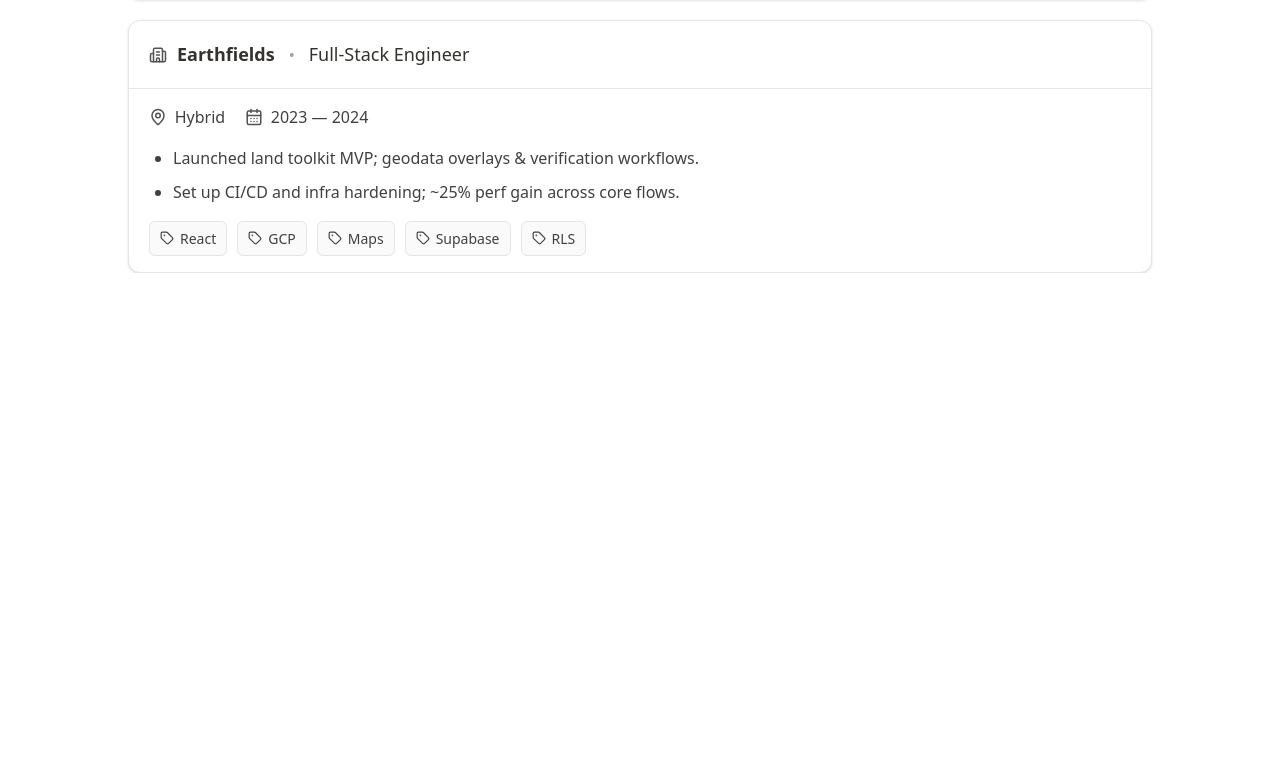
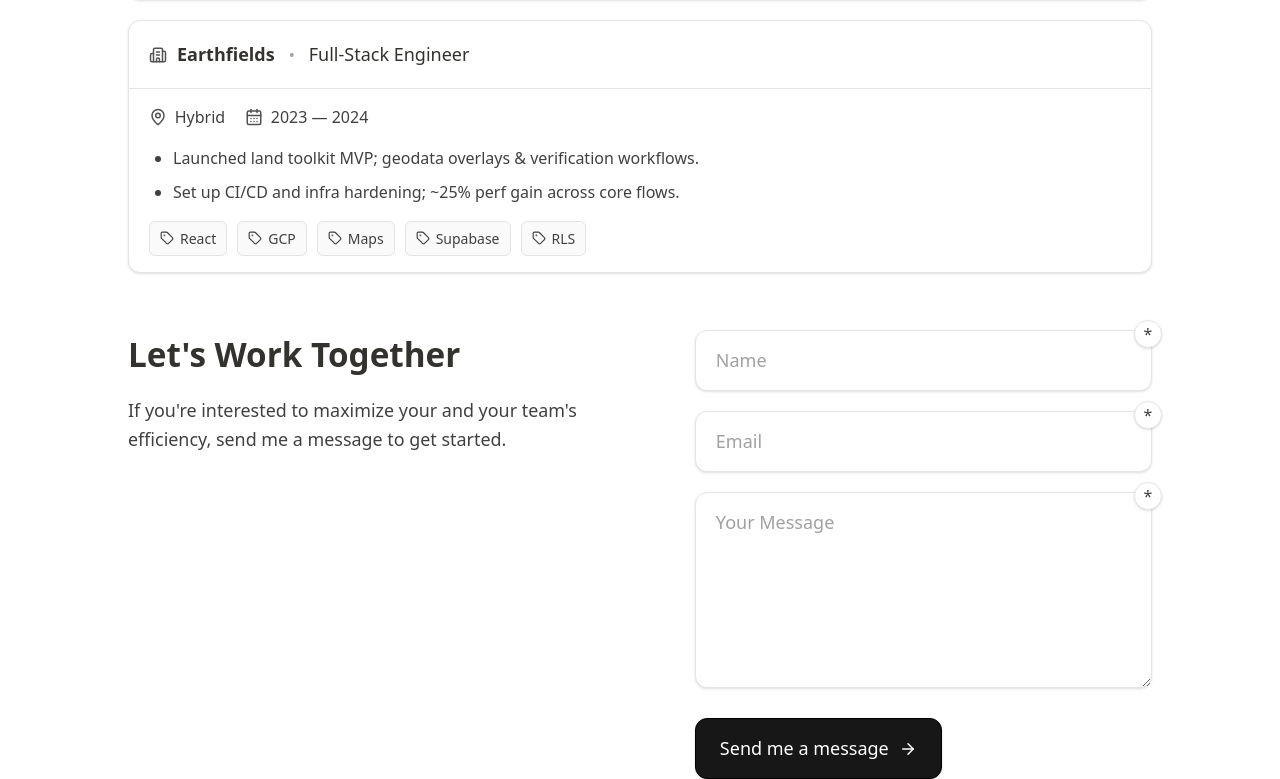
Before and after one commit to LuseBiswas/Portfolio, a Next.js app in the folder my-app/: page / in a window 1280 px wide. Shown: the part 2545-3324 px from the top of the page. Before the commit the page ends 2818 px from the top, so only its background shows below. Built offline with nearby package versions, Linux system fonts and the light colour scheme.

Commit message:
Contact Form is implemented

```diff
--- /dev/null
+++ b/my-app/app/components/Contact.jsx
@@ -0,0 +1,128 @@
+"use client";
+import { useState } from "react";
+import { ArrowRight } from "lucide-react";
+
+function FieldWrapper({ children }) {
+  // Adds the little * badge on the top-right corner
+  return (
+    <div className="relative">
+      <span className="pointer-events-none absolute -right-[clamp(6px,0.8vw,10px)] -top-[clamp(6px,0.8vw,10px)] inline-flex h-[clamp(20px,2.4vw,28px)] w-[clamp(20px,2.4vw,28px)] items-center justify-center rounded-full border border-neutral-200 bg-white text-[clamp(11px,1.3vw,16px)] text-neutral-700 shadow-sm">
+        *
+      </span>
+      {children}
+    </div>
+  );
+}
+
+export default function Contact() {
+  const [status, setStatus] = useState("idle");
+
+  async function onSubmit(e) {
+    e.preventDefault();
+    setStatus("sending");
+
+    const form = e.currentTarget;
+    const data = {
+      name: form.elements.namedItem("name")?.value,
+      email: form.elements.namedItem("email")?.value,
+      message: form.elements.namedItem("message")?.value,
+    };
+
+    try {
+      // TODO: wire this to your endpoint (e.g., /api/contact, Formspree, Resend, etc.)
+      // await fetch("/api/contact", { method: "POST", body: JSON.stringify(data) });
+      console.log("Contact payload:", data);
+      setStatus("sent");
+      form.reset();
+    } catch (err) {
+      console.error(err);
+      setStatus("error");
+    }
+  }
+
+  return (
+    <section id="contact" className="mt-[clamp(32px,4.5vw,80px)]">
+      <div className="mx-auto w-full max-w-[min(1600px,92vw)] px-[clamp(20px,6vw,128px)]">
+        <div
+          className="grid items-start gap-[clamp(20px,5vw,80px)]
+                     md:grid-cols-[minmax(0,1.1fr)_minmax(0,1fr)]"
+        >
+          {/* Left: copy */}
+          <div>
+            <h2 className="font-dm-sans font-semibold text-[#33322e] text-[clamp(18px,2.6vw,40px)]">
+              Let's Work Together
+            </h2>
+            <p className="mt-[clamp(10px,1.4vw,16px)] max-w-[48ch] text-[clamp(12px,1.4vw,18px)] leading-relaxed text-neutral-700">
+              If you&apos;re interested to maximize your and your team&apos;s efficiency,
+              send me a message to get started.
+            </p>
+          </div>
+
+          {/* Right: form */}
+          <form
+            onSubmit={onSubmit}
+            className="flex flex-col"
+            noValidate
+            aria-label="Contact form"
+          >
+            <div className="space-y-[clamp(12px,1.6vw,20px)]">
+              <FieldWrapper>
+                <input
+                  id="name"
+                  name="name"
+                  type="text"
+                  required
+                  aria-required="true"
+                  placeholder="Name"
+                  className="w-full rounded-xl border border-neutral-200 bg-white px-[clamp(12px,1.6vw,20px)] py-[clamp(10px,1.4vw,16px)] text-[clamp(13px,1.5vw,18px)] text-[#33322e] shadow-sm placeholder:text-neutral-400 focus:outline-none focus:ring-2 focus:ring-neutral-400"
+                />
+              </FieldWrapper>
+
+              <FieldWrapper>
+                <input
+                  id="email"
+                  name="email"
+                  type="email"
+                  required
+                  aria-required="true"
+                  placeholder="Email"
+                  className="w-full rounded-xl border border-neutral-200 bg-white px-[clamp(12px,1.6vw,20px)] py-[clamp(10px,1.4vw,16px)] text-[clamp(13px,1.5vw,18px)] text-[#33322e] shadow-sm placeholder:text-neutral-400 focus:outline-none focus:ring-2 focus:ring-neutral-400"
+                />
+              </FieldWrapper>
+
+              <FieldWrapper>
+                <textarea
+                  id="message"
+                  name="message"
+                  required
+                  aria-required="true"
+                  placeholder="Your Message"
+                  rows={6}
+                  className="w-full resize-y rounded-xl border border-neutral-200 bg-white px-[clamp(12px,1.6vw,20px)] py-[clamp(10px,1.4vw,16px)] text-[clamp(13px,1.5vw,18px)] text-[#33322e] shadow-sm placeholder:text-neutral-400 focus:outline-none focus:ring-2 focus:ring-neutral-400"
+                />
+              </FieldWrapper>
+            </div>
+
+            <div className="mt-[clamp(16px,2vw,24px)]">
+              <button
+                type="submit"
+                disabled={status === "sending"}
+                className="inline-flex items-center gap-[clamp(6px,0.8vw,10px)] rounded-xl border border-black bg-neutral-900 px-[clamp(14px,2vw,24px)] py-[clamp(10px,1.4vw,16px)] text-[clamp(13px,1.5vw,18px)] font-medium text-white shadow-sm hover:bg-neutral-800 focus:outline-none focus:ring-2 focus:ring-neutral-400 focus:ring-offset-2 disabled:opacity-70"
+              >
+                {status === "sending" ? "Sending..." : "Send me a message"}
+                <ArrowRight className="w-[clamp(14px,1.6vw,18px)] h-[clamp(14px,1.6vw,18px)]" aria-hidden />
+              </button>
+
+              {status === "sent" && (
+                <p className="mt-[clamp(10px,1.4vw,16px)] text-[clamp(12px,1.3vw,16px)] text-green-700">Thanks! I&apos;ll get back to you soon.</p>
+              )}
+              {status === "error" && (
+                <p className="mt-[clamp(10px,1.4vw,16px)] text-[clamp(12px,1.3vw,16px)] text-red-700">Something went wrong. Please try again.</p>
+              )}
+            </div>
+          </form>
+        </div>
+      </div>
+    </section>
+  );
+}
--- a/my-app/app/page.jsx
+++ b/my-app/app/page.jsx
@@ -1,3 +1,4 @@
+import Contact from "./components/Contact";
 import Experience from "./components/Experience";
 import Hero from "./components/Hero";
 import Projects from "./components/Projects";
@@ -12,6 +13,7 @@
         <Projects />
         <Experience />
       </div>
+      <Contact />
     </main>
   );
 }
```
